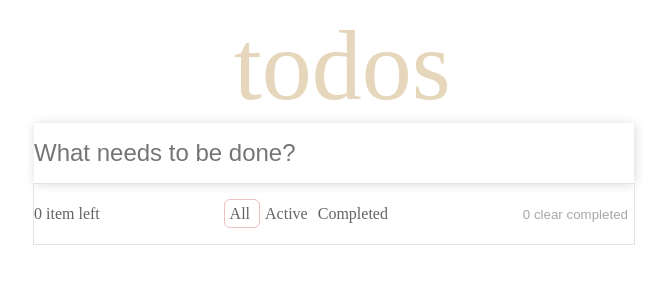
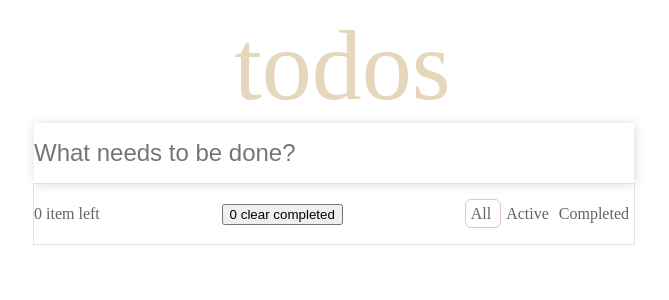
Before and after one commit to eliseydah/todo-js, a Vue app in the folder vue-todo/: page / in a window 1280 px wide. Shown: the top 300 px of the page, without its empty margins (306-975 px from the left). Built offline with nearby package versions, Linux system fonts and the light colour scheme.

Commit message:
completed counter was added

```diff
--- a/vue-todo/src/App.vue
+++ b/vue-todo/src/App.vue
@@ -1,6 +1,7 @@
 <script setup>
 import { ref, computed } from 'vue';
-import Item from './components/Item.vue'
+import Item from './components/Item.vue';
+import Counter from './components/icons/Counter.vue';
 let color = ref('red')
 const name = ref('Dasha')
 let id = 0;
@@ -31,7 +32,9 @@ function addTodo() {
   todos.value.push({ id: id++, text: newTodo.value, done: false })
   newTodo.value = ''
 }
-
+function removeCompletedTodo(todo) {
+  return todos.value = todos.value.filter((t) => !t.done)
+}
 function removeTodo(todo) {
   todos.value = todos.value.filter((t) => t !== todo);
 }
@@ -49,11 +52,7 @@ function removeTodo(todo) {
   <Item v-for="todo in filteredTodos" :key="todo.id" :todo="todo" @remove-item="removeTodo(todo)" />
 
   <div class="panel">
-    <div class="counter">
-      <span id="elementCounter">{{ counter }}</span>
-      item left
-    </div>
-
+    <Counter :counter="counter" :completedCounter="completedCounter" @remove-completed="removeCompletedTodo(todo)" />
     <div class="multi-buttons">
       <input class="all-button" id="radio-1" type="radio" name="button-type" value="all" checked
         @change="todobuttonfilter = 'All'">
@@ -66,15 +65,15 @@ function removeTodo(todo) {
       <label for="radio-3">Completed</label>
 
     </div>
+    <!-- <Counter :completedCounter="completedCounter" /> -->
 
-
-    <div class="clear-completed">
+    <!-- <div class="clear-completed">
       <button class="clear-completed-button" type="button">
         <span id="clearElementCounter">{{ completedCounter }}</span>
-        clear completed</button>
+        clear completed</button> -->
 
-    </div>
   </div>
+  <!-- </div> -->
 </template>
 
 <style scoped>
--- /dev/null
+++ b/vue-todo/src/components/icons/Counter.vue
@@ -0,0 +1,23 @@
+<script setup>
+defineProps(['counter', 'completedCounter']);
+
+const emit = defineEmits(['remove-completed']);
+
+function onRemoveCompleted() {
+    emit('remove-completed');
+}
+</script>
+<template>
+
+
+    <div class="counter">
+        <span id="elementCounter">{{ counter }}</span>
+        item left
+    </div>
+    <div class="clear-completed">
+        <button @click="onRemoveCompleted" class="clear-completed-button" type="button">
+            <span id="clearElementCounter">{{ completedCounter }}</span>
+            clear completed</button>
+
+    </div>
+</template>
```
